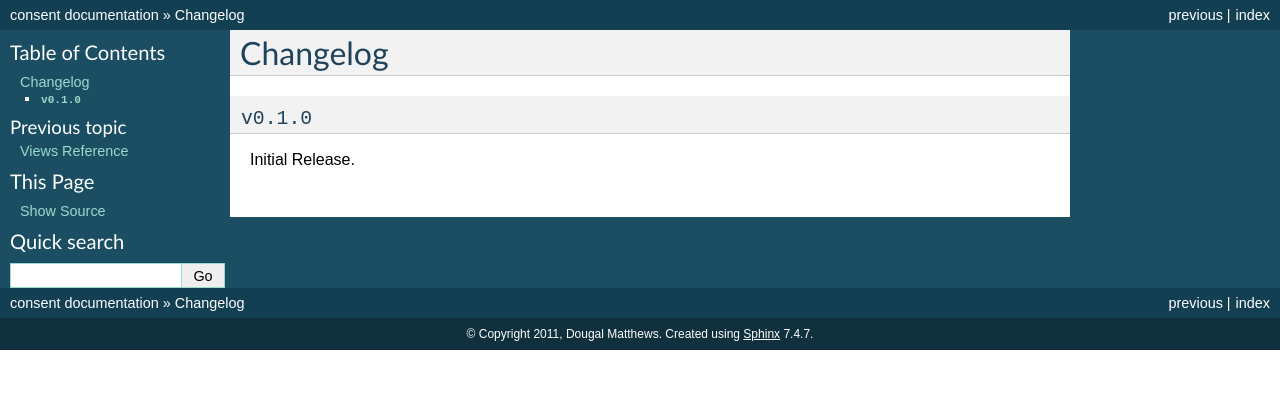
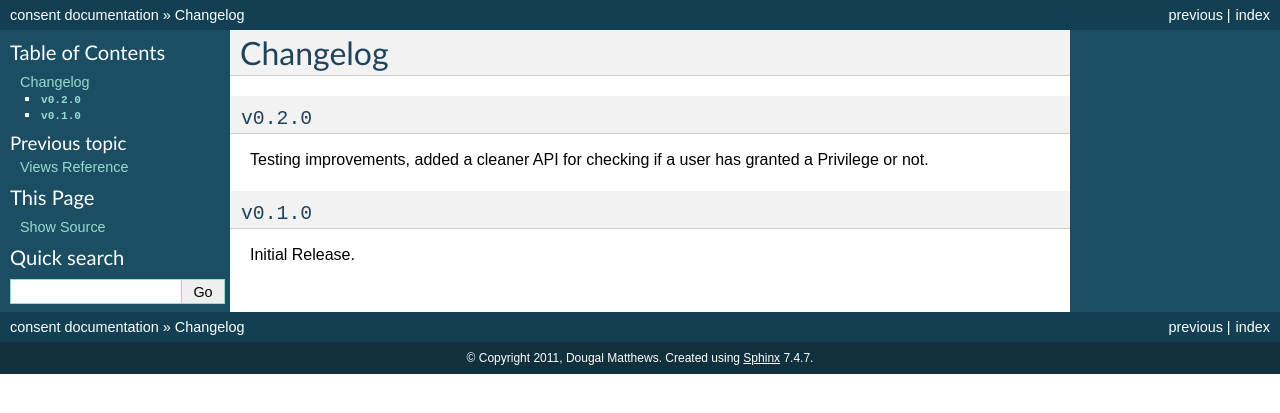
Before and after one commit to d0ugal/django-consent, a Sphinx documentation site: the page built from docs/changelog.rst, in a window 1280 px wide. Shown: the top 413 px of the page. Built offline with Sphinx 7.4.7, drawn with Linux system fonts in a browser that asks for light colours; the version number could not be read and is left out.

Commit message:
Version bump.

```diff
--- a/consent/__init__.py
+++ b/consent/__init__.py
@@ -1,2 +1,2 @@
 # following PEP 386, versiontools will pick it up
-__version__ = (0, 1, 0, "final", 0)
+__version__ = (0, 2, 0, "final", 0)
--- a/docs/changelog.rst
+++ b/docs/changelog.rst
@@ -1,5 +1,11 @@
 Changelog
 =========
+
+``v0.2.0``
+-----------
+Testing improvements, added a cleaner API for checking if a user has granted
+a Privilege or not.
+
 
 ``v0.1.0``
 -----------
```
